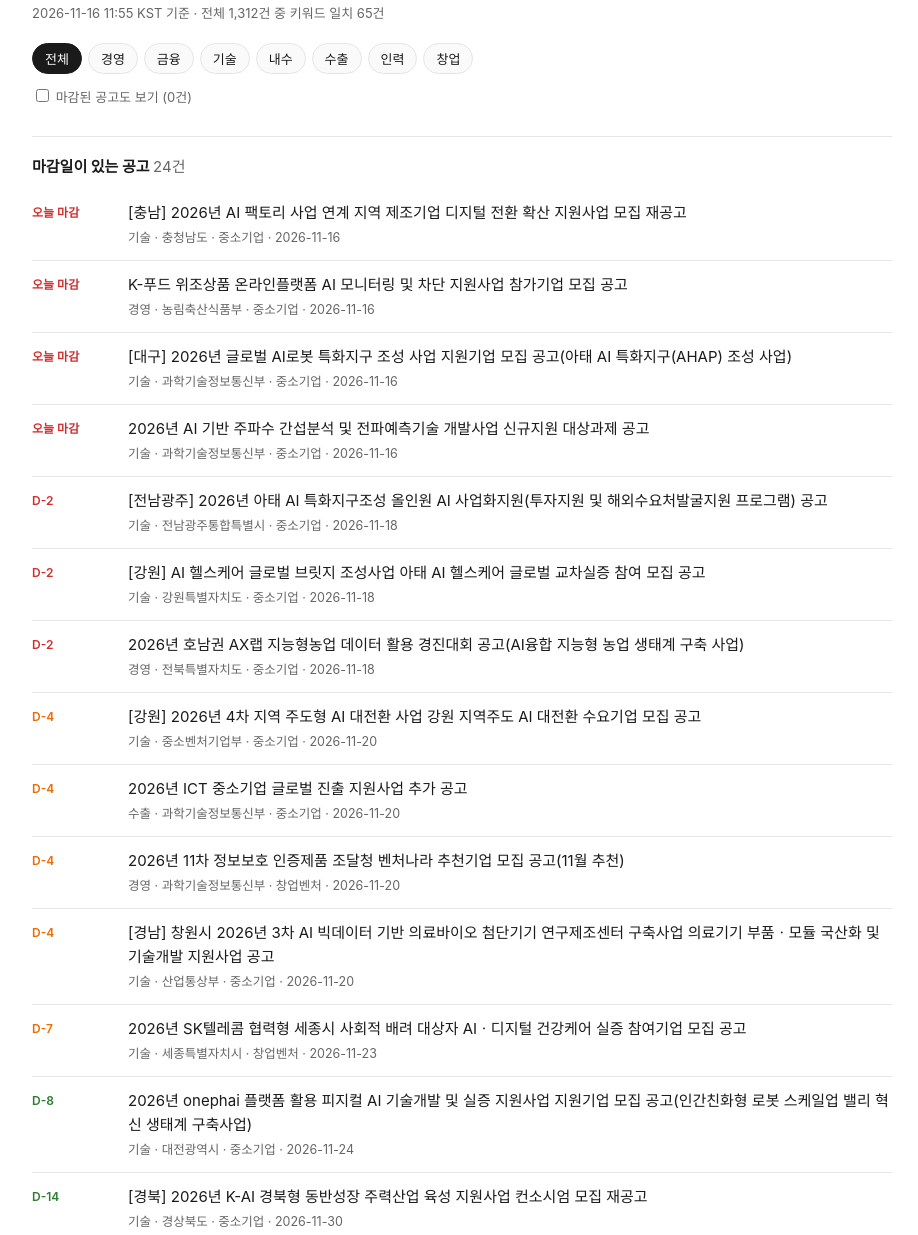
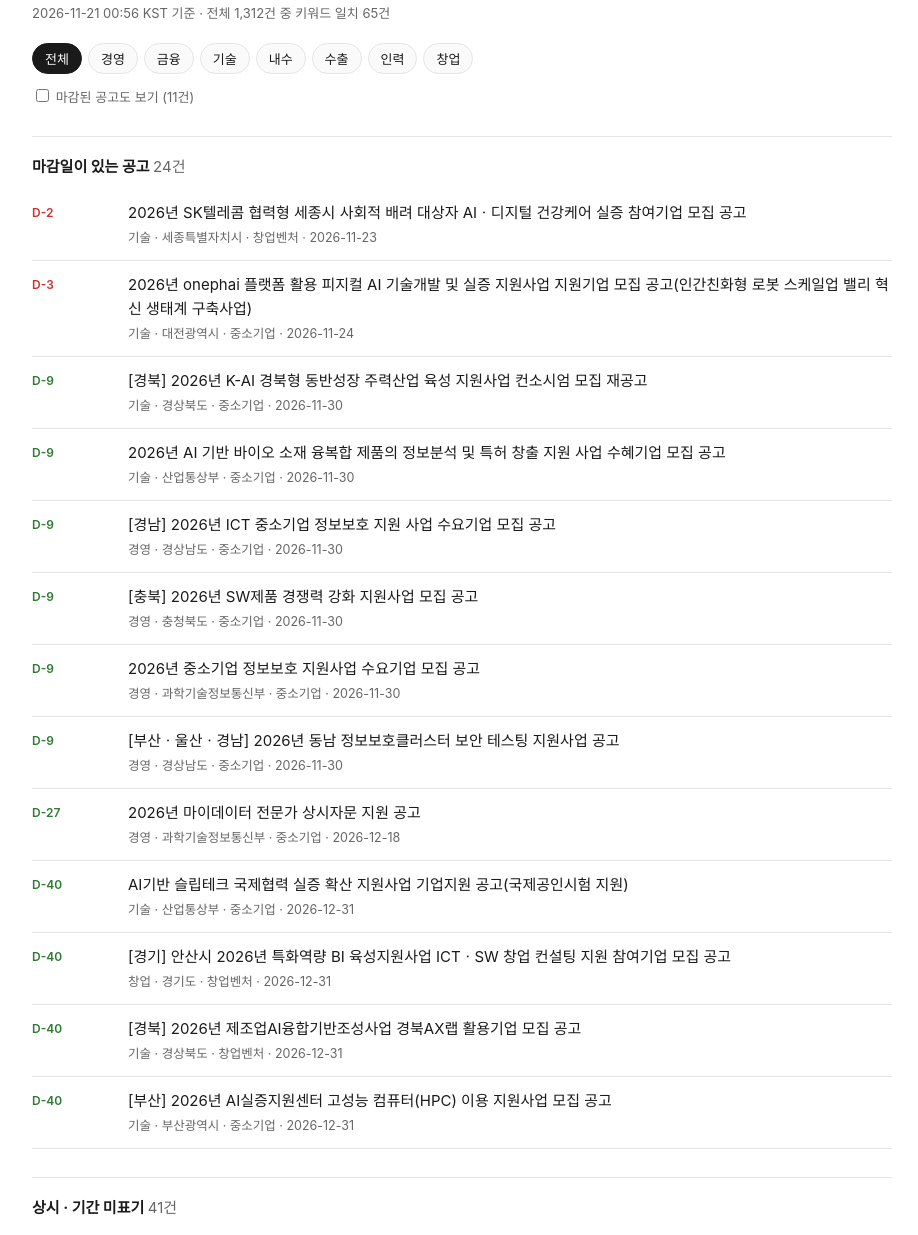
Before and after one commit to HasungKoo/gov-biz-digest, a plain HTML site: page docs/index.html in a window 1280 px wide. Shown: the part 61-1296 px from the top of the page, without its empty margins (178-1096 px from the left). Drawn offline with Linux system fonts and the light colour scheme.

Commit message:
chore: 웹페이지 자동 갱신 2026-11-21 00:56

```diff
--- a/docs/index.html
+++ b/docs/index.html
@@ -56,7 +56,7 @@ footer code { font-size: 11.5px; }
 
   <h1>중소기업 IT·AI 지원사업 다이제스트</h1>
   <div class="sub">
-    2026-11-16 11:55 KST 기준 · 전체 1,312건 중 키워드 일치 65건
+    2026-11-21 00:56 KST 기준 · 전체 1,312건 중 키워드 일치 65건
   </div>
 
   <div class="controls">
@@ -64,174 +64,174 @@ footer code { font-size: 11.5px; }
     <button class="chip" data-f="경영">경영</button><button class="chip" data-f="금융">금융</button><button class="chip" data-f="기술">기술</button><button class="chip" data-f="내수">내수</button><button class="chip" data-f="수출">수출</button><button class="chip" data-f="인력">인력</button><button class="chip" data-f="창업">창업</button>
   </div>
   <div class="toggle">
-    <label><input type="checkbox" id="showClosed"> 마감된 공고도 보기 (0건)</label>
+    <label><input type="checkbox" id="showClosed"> 마감된 공고도 보기 (11건)</label>
   </div>
 
   <h2>마감일이 있는 공고 <span class="cnt">24건</span></h2>
   <ul id="dated">
-      <li class="row" data-field="기술" data-closed="0">
-        <span class="badge b-today">오늘 마감</span>
+      <li class="row" data-field="기술" data-closed="1">
+        <span class="badge b-closed">마감 5일 전</span>
         <div class="body">
           <a href="https://www.bizinfo.go.kr/sii/siia/selectSIIA200Detail.do?pblancId=PBLN_000000000127759" target="_blank" rel="noopener">[충남] 2026년 AI 팩토리 사업 연계 지역 제조기업 디지털 전환 확산 지원사업 모집 재공고</a>
           <div class="meta">기술 · 충청남도 · 중소기업 · 2026-11-16</div>
         </div>
       </li>
-      <li class="row" data-field="경영" data-closed="0">
-        <span class="badge b-today">오늘 마감</span>
+      <li class="row" data-field="경영" data-closed="1">
+        <span class="badge b-closed">마감 5일 전</span>
         <div class="body">
           <a href="https://www.bizinfo.go.kr/sii/siia/selectSIIA200Detail.do?pblancId=PBLN_000000000127681" target="_blank" rel="noopener">K-푸드 위조상품 온라인플랫폼 AI 모니터링 및 차단 지원사업 참가기업 모집 공고</a>
           <div class="meta">경영 · 농림축산식품부 · 중소기업 · 2026-11-16</div>
         </div>
       </li>
-      <li class="row" data-field="기술" data-closed="0">
-        <span class="badge b-today">오늘 마감</span>
+      <li class="row" data-field="기술" data-closed="1">
+        <span class="badge b-closed">마감 5일 전</span>
         <div class="body">
           <a href="https://www.bizinfo.go.kr/sii/siia/selectSIIA200Detail.do?pblancId=PBLN_000000000127547" target="_blank" rel="noopener">[대구] 2026년 글로벌 AI로봇 특화지구 조성 사업 지원기업 모집 공고(아태 AI 특화지구(AHAP) 조성 사업)</a>
           <div class="meta">기술 · 과학기술정보통신부 · 중소기업 · 2026-11-16</div>
         </div>
       </li>
-      <li class="row" data-field="기술" data-closed="0">
-        <span class="badge b-today">오늘 마감</span>
+      <li class="row" data-field="기술" data-closed="1">
+        <span class="badge b-closed">마감 5일 전</span>
         <div class="body">
           <a href="https://www.bizinfo.go.kr/sii/siia/selectSIIA200Detail.do?pblancId=PBLN_000000000127270" target="_blank" rel="noopener">2026년 AI 기반 주파수 간섭분석 및 전파예측기술 개발사업 신규지원 대상과제 공고</a>
           <div class="meta">기술 · 과학기술정보통신부 · 중소기업 · 2026-11-16</div>
         </div>
       </li>
-      <li class="row" data-field="기술" data-closed="0">
-        <span class="badge b-urgent">D-2</span>
+      <li class="row" data-field="기술" data-closed="1">
+        <span class="badge b-closed">마감 3일 전</span>
         <div class="body">
           <a href="https://www.bizinfo.go.kr/sii/siia/selectSIIA200Detail.do?pblancId=PBLN_000000000127909" target="_blank" rel="noopener">[전남광주] 2026년 아태 AI 특화지구조성 올인원 AI 사업화지원(투자지원 및 해외수요처발굴지원 프로그램) 공고</a>
           <div class="meta">기술 · 전남광주통합특별시 · 중소기업 · 2026-11-18</div>
         </div>
       </li>
-      <li class="row" data-field="기술" data-closed="0">
-        <span class="badge b-urgent">D-2</span>
+      <li class="row" data-field="기술" data-closed="1">
+        <span class="badge b-closed">마감 3일 전</span>
         <div class="body">
           <a href="https://www.bizinfo.go.kr/sii/siia/selectSIIA200Detail.do?pblancId=PBLN_000000000127721" target="_blank" rel="noopener">[강원] AI 헬스케어 글로벌 브릿지 조성사업 아태 AI 헬스케어 글로벌 교차실증 참여 모집 공고</a>
           <div class="meta">기술 · 강원특별자치도 · 중소기업 · 2026-11-18</div>
         </div>
       </li>
-      <li class="row" data-field="경영" data-closed="0">
-        <span class="badge b-urgent">D-2</span>
+      <li class="row" data-field="경영" data-closed="1">
+        <span class="badge b-closed">마감 3일 전</span>
         <div class="body">
           <a href="https://www.bizinfo.go.kr/sii/siia/selectSIIA200Detail.do?pblancId=PBLN_000000000127372" target="_blank" rel="noopener">2026년 호남권 AX랩 지능형농업 데이터 활용 경진대회 공고(AI융합 지능형 농업 생태계 구축 사업)</a>
           <div class="meta">경영 · 전북특별자치도 · 중소기업 · 2026-11-18</div>
         </div>
       </li>
-      <li class="row" data-field="기술" data-closed="0">
-        <span class="badge b-soon">D-4</span>
+      <li class="row" data-field="기술" data-closed="1">
+        <span class="badge b-closed">마감 1일 전</span>
         <div class="body">
           <a href="https://www.bizinfo.go.kr/sii/siia/selectSIIA200Detail.do?pblancId=PBLN_000000000127876" target="_blank" rel="noopener">[강원] 2026년 4차 지역 주도형 AI 대전환 사업 강원 지역주도 AI 대전환 수요기업 모집 공고</a>
           <div class="meta">기술 · 중소벤처기업부 · 중소기업 · 2026-11-20</div>
         </div>
       </li>
-      <li class="row" data-field="수출" data-closed="0">
-        <span class="badge b-soon">D-4</span>
+      <li class="row" data-field="수출" data-closed="1">
+        <span class="badge b-closed">마감 1일 전</span>
         <div class="body">
           <a href="https://www.bizinfo.go.kr/sii/siia/selectSIIA200Detail.do?pblancId=PBLN_000000000127785" target="_blank" rel="noopener">2026년 ICT 중소기업 글로벌 진출 지원사업 추가 공고</a>
           <div class="meta">수출 · 과학기술정보통신부 · 중소기업 · 2026-11-20</div>
         </div>
       </li>
-      <li class="row" data-field="경영" data-closed="0">
-        <span class="badge b-soon">D-4</span>
+      <li class="row" data-field="경영" data-closed="1">
+        <span class="badge b-closed">마감 1일 전</span>
         <div class="body">
           <a href="https://www.bizinfo.go.kr/sii/siia/selectSIIA200Detail.do?pblancId=PBLN_000000000127626" target="_blank" rel="noopener">2026년 11차 정보보호 인증제품 조달청 벤처나라 추천기업 모집 공고(11월 추천)</a>
           <div class="meta">경영 · 과학기술정보통신부 · 창업벤처 · 2026-11-20</div>
         </div>
       </li>
-      <li class="row" data-field="기술" data-closed="0">
-        <span class="badge b-soon">D-4</span>
+      <li class="row" data-field="기술" data-closed="1">
+        <span class="badge b-closed">마감 1일 전</span>
         <div class="body">
           <a href="https://www.bizinfo.go.kr/sii/siia/selectSIIA200Detail.do?pblancId=PBLN_000000000127446" target="_blank" rel="noopener">[경남] 창원시 2026년 3차 AI 빅데이터 기반 의료바이오 첨단기기 연구제조센터 구축사업 의료기기 부품ㆍ모듈 국산화 및 기술개발 지원사업 공고</a>
           <div class="meta">기술 · 산업통상부 · 중소기업 · 2026-11-20</div>
         </div>
       </li>
       <li class="row" data-field="기술" data-closed="0">
-        <span class="badge b-soon">D-7</span>
+        <span class="badge b-urgent">D-2</span>
         <div class="body">
           <a href="https://www.bizinfo.go.kr/sii/siia/selectSIIA200Detail.do?pblancId=PBLN_000000000127652" target="_blank" rel="noopener">2026년 SK텔레콤 협력형 세종시 사회적 배려 대상자 AIㆍ디지털 건강케어 실증 참여기업 모집 공고</a>
           <div class="meta">기술 · 세종특별자치시 · 창업벤처 · 2026-11-23</div>
         </div>
       </li>
       <li class="row" data-field="기술" data-closed="0">
-        <span class="badge b-later">D-8</span>
+        <span class="badge b-urgent">D-3</span>
         <div class="body">
           <a href="https://www.bizinfo.go.kr/sii/siia/selectSIIA200Detail.do?pblancId=PBLN_000000000127731" target="_blank" rel="noopener">2026년 onephai 플랫폼 활용 피지컬 AI 기술개발 및 실증 지원사업 지원기업 모집 공고(인간친화형 로봇 스케일업 밸리 혁신 생태계 구축사업)</a>
           <div class="meta">기술 · 대전광역시 · 중소기업 · 2026-11-24</div>
         </div>
       </li>
       <li class="row" data-field="기술" data-closed="0">
-        <span class="badge b-later">D-14</span>
+        <span class="badge b-later">D-9</span>
         <div class="body">
           <a href="https://www.bizinfo.go.kr/sii/siia/selectSIIA200Detail.do?pblancId=PBLN_000000000127807" target="_blank" rel="noopener">[경북] 2026년 K-AI 경북형 동반성장 주력산업 육성 지원사업 컨소시엄 모집 재공고</a>
           <div class="meta">기술 · 경상북도 · 중소기업 · 2026-11-30</div>
         </div>
       </li>
       <li class="row" data-field="기술" data-closed="0">
-        <span class="badge b-later">D-14</span>
+        <span class="badge b-later">D-9</span>
         <div class="body">
           <a href="https://www.bizinfo.go.kr/sii/siia/selectSIIA200Detail.do?pblancId=PBLN_000000000126833" target="_blank" rel="noopener">2026년 AI 기반 바이오 소재 융복합 제품의 정보분석 및 특허 창출 지원 사업 수혜기업 모집 공고</a>
           <div class="meta">기술 · 산업통상부 · 중소기업 · 2026-11-30</div>
         </div>
       </li>
       <li class="row" data-field="경영" data-closed="0">
-        <span class="badge b-later">D-14</span>
+        <span class="badge b-later">D-9</span>
         <div class="body">
           <a href="https://www.bizinfo.go.kr/sii/siia/selectSIIA200Detail.do?pblancId=PBLN_000000000126426" target="_blank" rel="noopener">[경남] 2026년 ICT 중소기업 정보보호 지원 사업 수요기업 모집 공고</a>
           <div class="meta">경영 · 경상남도 · 중소기업 · 2026-11-30</div>
         </div>
       </li>
       <li class="row" data-field="경영" data-closed="0">
-        <span class="badge b-later">D-14</span>
+        <span class="badge b-later">D-9</span>
         <div class="body">
           <a href="https://www.bizinfo.go.kr/sii/siia/selectSIIA200Detail.do?pblancId=PBLN_000000000124214" target="_blank" rel="noopener">[충북] 2026년 SW제품 경쟁력 강화 지원사업 모집 공고</a>
           <div class="meta">경영 · 충청북도 · 중소기업 · 2026-11-30</div>
         </div>
       </li>
       <li class="row" data-field="경영" data-closed="0">
-        <span class="badge b-later">D-14</span>
+        <span class="badge b-later">D-9</span>
         <div class="body">
           <a href="https://www.bizinfo.go.kr/sii/siia/selectSIIA200Detail.do?pblancId=PBLN_000000000123800" target="_blank" rel="noopener">2026년 중소기업 정보보호 지원사업 수요기업 모집 공고</a>
           <div class="meta">경영 · 과학기술정보통신부 · 중소기업 · 2026-11-30</div>
         </div>
       </li>
       <li class="row" data-field="경영" data-closed="0">
-        <span class="badge b-later">D-14</span>
+        <span class="badge b-later">D-9</span>
         <div class="body">
           <a href="https://www.bizinfo.go.kr/sii/siia/selectSIIA200Detail.do?pblancId=PBLN_000000000123587" target="_blank" rel="noopener">[부산ㆍ울산ㆍ경남] 2026년 동남 정보보호클러스터 보안 테스팅 지원사업 공고</a>
           <div class="meta">경영 · 경상남도 · 중소기업 · 2026-11-30</div>
         </div>
       </li>
       <li class="row" data-field="경영" data-closed="0">
-        <span class="badge b-later">D-32</span>
+        <span class="badge b-later">D-27</span>
         <div class="body">
           <a href="https://www.bizinfo.go.kr/sii/siia/selectSIIA200Detail.do?pblancId=PBLN_000000000123973" target="_blank" rel="noopener">2026년 마이데이터 전문가 상시자문 지원 공고</a>
           <div class="meta">경영 · 과학기술정보통신부 · 중소기업 · 2026-12-18</div>
         </div>
       </li>
       <li class="row" data-field="기술" data-closed="0">
-        <span class="badge b-later">D-45</span>
+        <span class="badge b-later">D-40</span>
         <div class="body">
           <a href="https://www.bizinfo.go.kr/sii/siia/selectSIIA200Detail.do?pblancId=PBLN_000000000126910" target="_blank" rel="noopener">AI기반 슬립테크 국제협력 실증 확산 지원사업 기업지원 공고(국제공인시험 지원)</a>
           <div class="meta">기술 · 산업통상부 · 중소기업 · 2026-12-31</div>
         </div>
       </li>
       <li class="row" data-field="창업" data-closed="0">
-        <span class="badge b-later">D-45</span>
+        <span class="badge b-later">D-40</span>
         <div class="body">
           <a href="https://www.bizinfo.go.kr/sii/siia/selectSIIA200Detail.do?pblancId=PBLN_000000000123753" target="_blank" rel="noopener">[경기] 안산시 2026년 특화역량 BI 육성지원사업 ICTㆍSW 창업 컨설팅 지원 참여기업 모집 공고</a>
           <div class="meta">창업 · 경기도 · 창업벤처 · 2026-12-31</div>
         </div>
       </li>
       <li class="row" data-field="기술" data-closed="0">
-        <span class="badge b-later">D-45</span>
+        <span class="badge b-later">D-40</span>
         <div class="body">
           <a href="https://www.bizinfo.go.kr/sii/siia/selectSIIA200Detail.do?pblancId=PBLN_000000000122863" target="_blank" rel="noopener">[경북] 2026년 제조업AI융합기반조성사업 경북AX랩 활용기업 모집 공고</a>
           <div class="meta">기술 · 경상북도 · 창업벤처 · 2026-12-31</div>
         </div>
       </li>
       <li class="row" data-field="기술" data-closed="0">
-        <span class="badge b-later">D-45</span>
+        <span class="badge b-later">D-40</span>
         <div class="body">
           <a href="https://www.bizinfo.go.kr/sii/siia/selectSIIA200Detail.do?pblancId=PBLN_000000000119235" target="_blank" rel="noopener">[부산] 2026년 AI실증지원센터 고성능 컴퓨터(HPC) 이용 지원사업 모집 공고</a>
           <div class="meta">기술 · 부산광역시 · 중소기업 · 2026-12-31</div>
```
